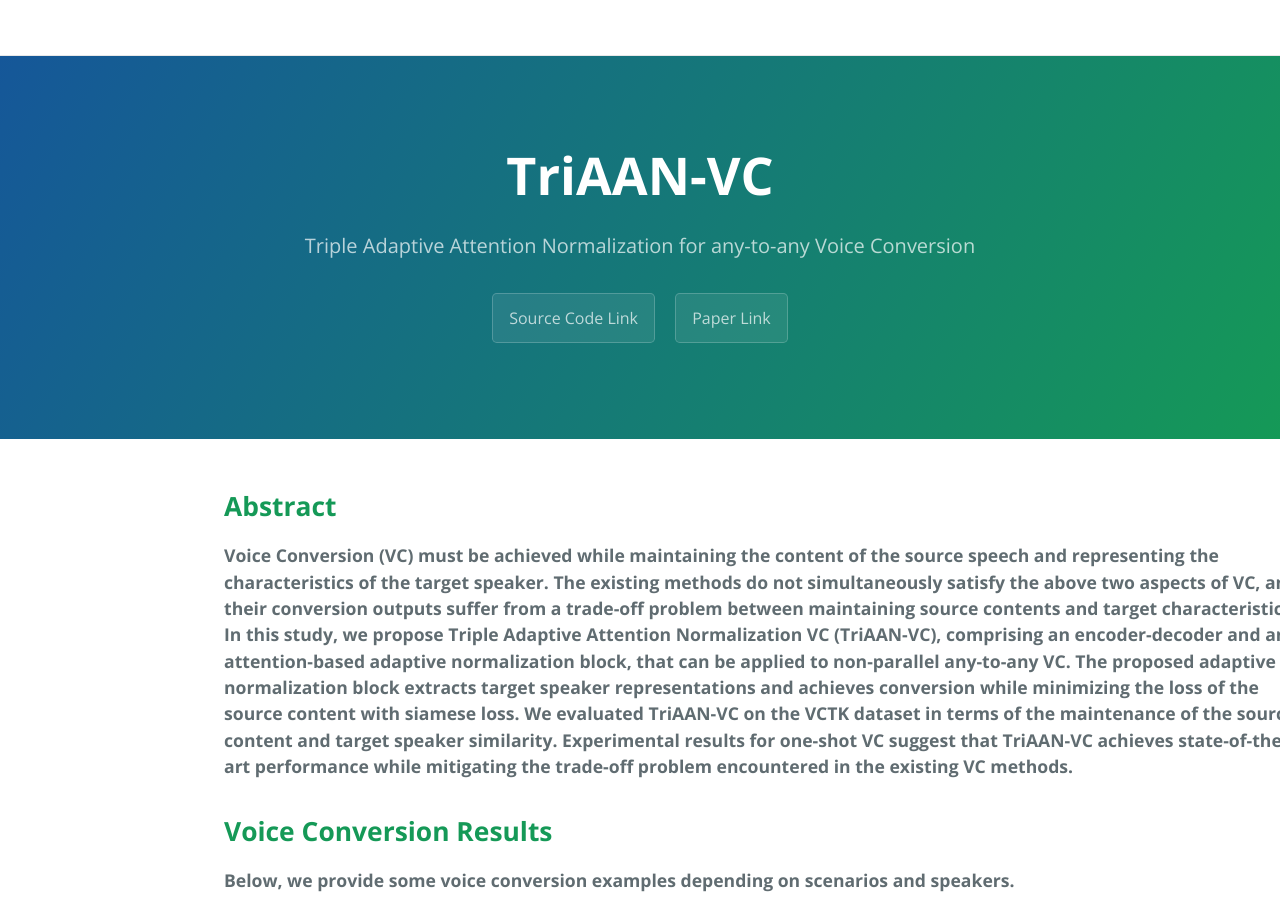
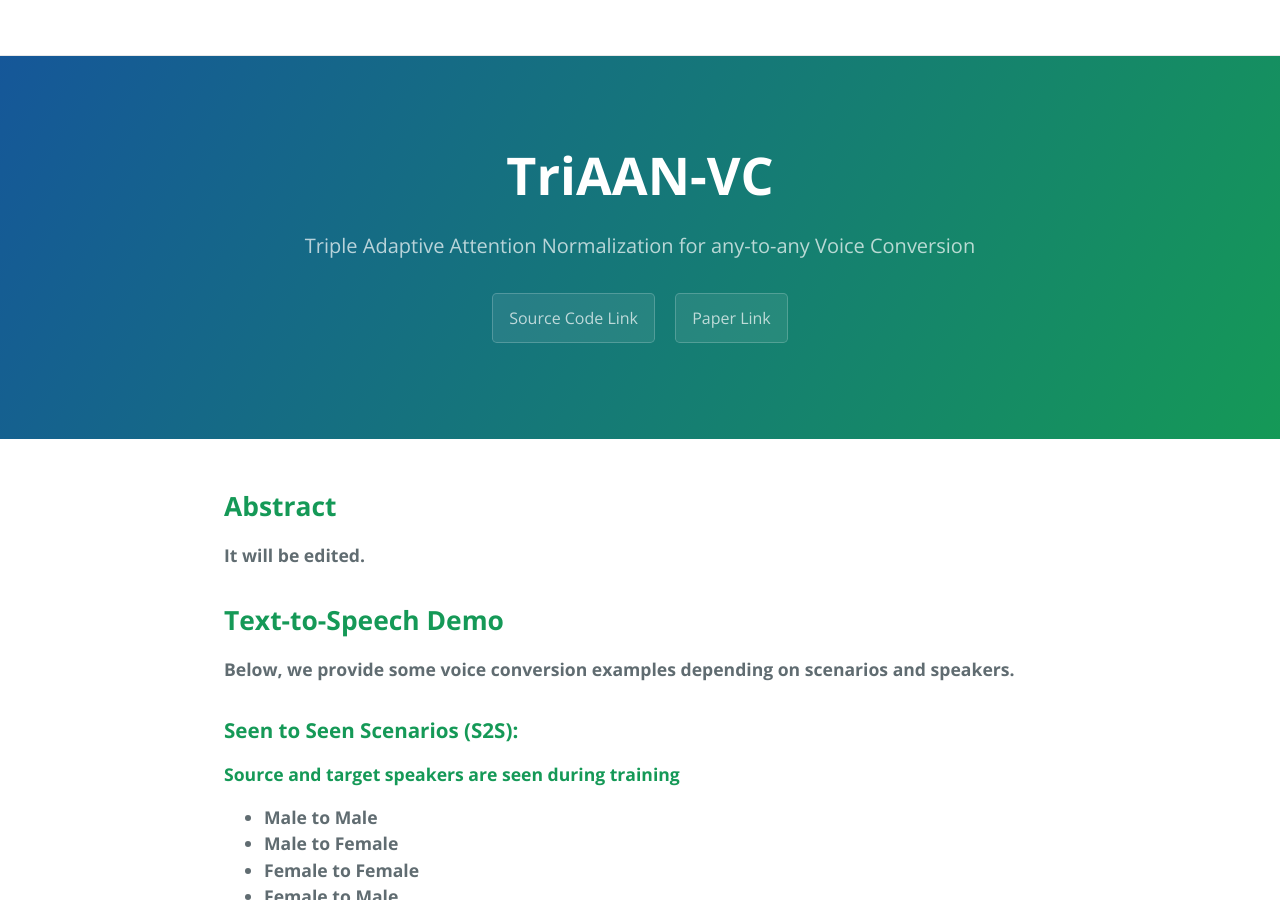
Before and after one commit to winddori2002/tts-demo.github.io, a Jekyll site: the page built from index.md, in a window 1280 px wide and 900 px high. Built offline with Jekyll 4.4.1, drawn with Linux system fonts in a browser that asks for light colours.

Commit message:
Update home.html

```diff
--- a/_layouts/home.html
+++ b/_layouts/home.html
@@ -6,16 +6,11 @@ layout: default
 
   <h2><strong>Abstract</h2>
   <body>
-  Voice Conversion (VC) must be achieved while maintaining the content of the source speech and representing the characteristics of the target speaker.
-  The existing methods do not simultaneously satisfy the above two aspects of VC, and their conversion outputs suffer from a trade-off problem between maintaining source contents and target characteristics.
-  In this study, we propose Triple Adaptive Attention Normalization VC (TriAAN-VC), comprising an encoder-decoder and an attention-based adaptive normalization block, that can be applied to non-parallel any-to-any VC.
-  The proposed adaptive normalization block extracts target speaker representations and achieves conversion while minimizing the loss of the source content with siamese loss.
-  We evaluated TriAAN-VC on the VCTK dataset in terms of the maintenance of the source content and target speaker similarity.
-  Experimental results for one-shot VC suggest that TriAAN-VC achieves state-of-the-art performance while mitigating the trade-off problem encountered in the existing VC methods.
+  It will be edited.
   </body>
   <br>
 
-  <h2><strong>Voice Conversion Results</h2>
+  <h2><strong>Text-to-Speech Demo</h2>
 
   <body>
       Below, we provide some voice conversion examples depending on scenarios and speakers.
```
